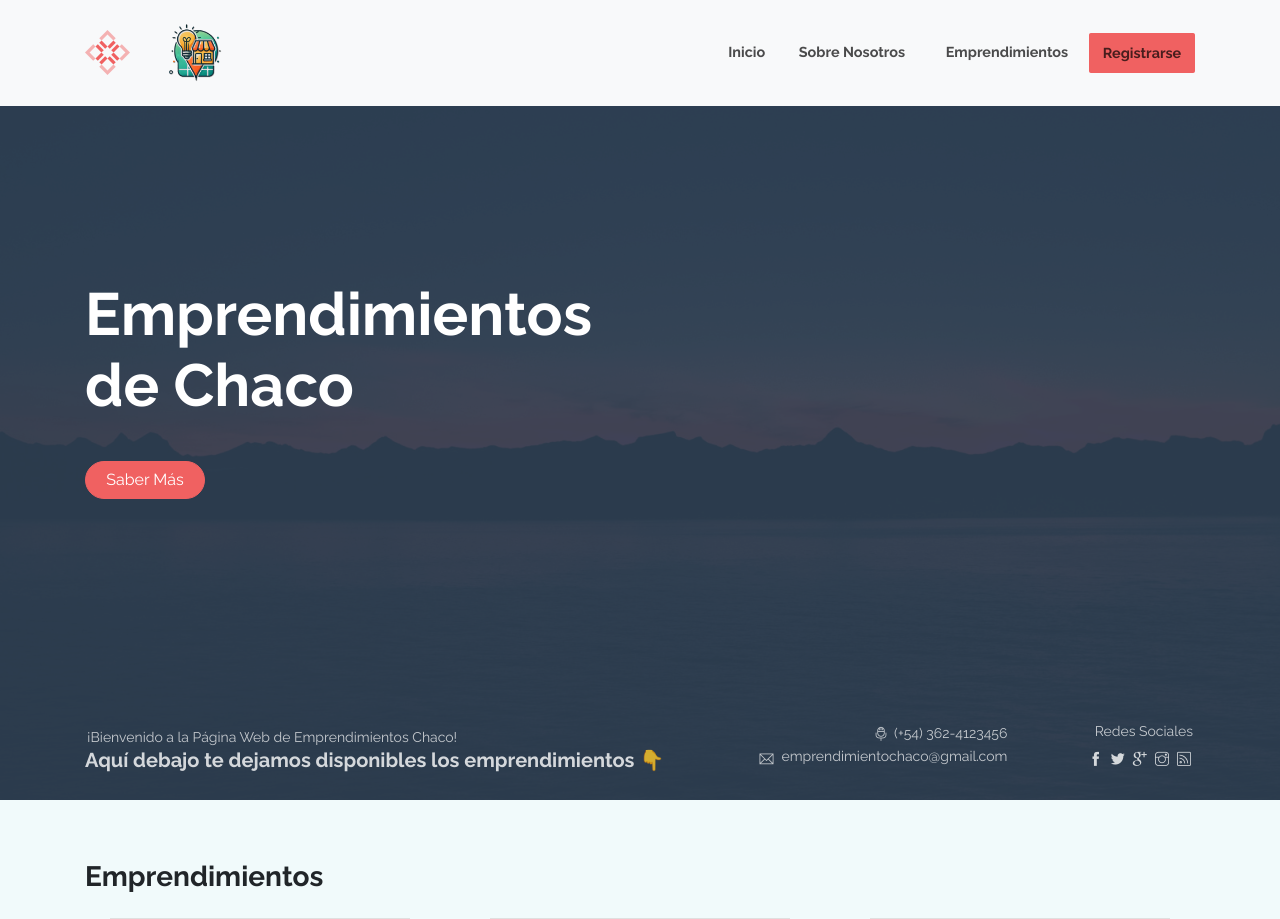
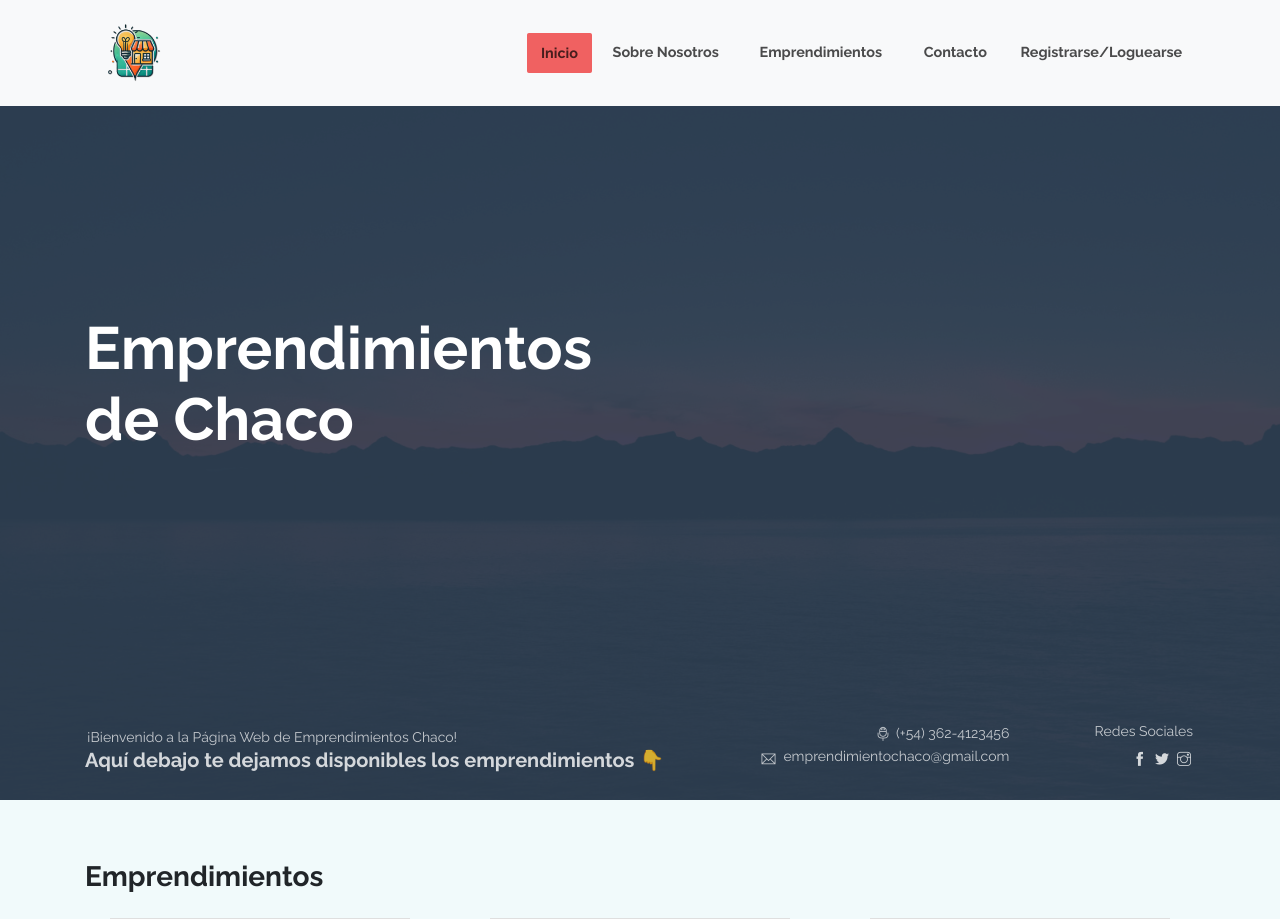
Before and after one commit to LucasDRavarotto/Emprender, a Django app: page / in a window 1280 px wide. Shown: the top 919 px of the page. Run offline with Django 5.2, Linux system fonts and the light colour scheme; data comes from the database, SQL or seed files in the repository; both versions use the stored data as it was after the commit; some libraries are stand-ins or nearby versions.

Commit message:
Rediseño 1.3

```diff
--- a/templates/main.html
+++ b/templates/main.html
@@ -23,10 +23,6 @@
 
     <nav id="scrollspy" class="navbar navbar-light bg-light navbar-expand-lg fixed-top" data-spy="affix" data-offset-top="20">
         <div class="container">
-            <a class="navbar-brand" href="#"><img src="assets/imgs/brand.svg" alt="" class="brand-img"></a>
-            <button class="navbar-toggler" type="button" data-toggle="collapse" data-target="#navbarSupportedContent" aria-controls="navbarSupportedContent" aria-expanded="false" aria-label="Toggle navigation">
-                <span class="navbar-toggler-icon"></span>
-            </button>
 
             <div class="container-fluid">
                 <a class="navbar-brand" href="/">
@@ -37,7 +33,7 @@
             <div class="collapse navbar-collapse" id="navbarSupportedContent">
                 <ul class="navbar-nav ml-auto">
                     <li class="nav-item mx-1">
-                        <a class="nav-link" href="#home">Inicio</a>
+                        <a class="nav-link btn btn-primary" href="#home">Inicio</a>
                     </li>
                     <li class="nav-item mx-1">
                         <a class="nav-link" style="width: 135px;" href="#about">Sobre Nosotros</a>
@@ -45,13 +41,17 @@
                     <li class="nav-item mx-2">
                         <a class="nav-link" href="#expertises">Emprendimientos</a>
                     </li>
+                    <li class="nav-item mx-2">
+                        <a class="nav-link" href="#contacto">Contacto</a> <!-- Aquí se agrega el enlace a la sección de contacto -->
+                    </li>
                     <li class="nav-item">
-                        <a class="nav-link btn btn-primary" href="#register">Registrarse</a>
+                        <a class="nav-link" href="#register">Registrarse/Loguearse</a>
                     </li>
                 </ul>
             </div>
         </div>
     </nav>
+
 
     <header id="home" class="header">
         <div class="overlay"></div>
@@ -62,7 +62,6 @@
                     <div class="carousel-item active">
                         <div class="carousel-caption d-none d-md-block">
                             <h1 class="carousel-title">Emprendimientos <br>de Chaco</h1>
-                            <button class="btn btn-primary btn-rounded">Saber Más</button>
                         </div>
                     </div>
                     <div class="carousel-item">
@@ -103,9 +102,7 @@
                         <div class="social-links">
                             <a href="javascript:void(0)" class="link pr-1"><i class="ti-facebook"></i></a>
                             <a href="javascript:void(0)" class="link pr-1"><i class="ti-twitter-alt"></i></a>
-                            <a href="javascript:void(0)" class="link pr-1"><i class="ti-google"></i></a>
                             <a href="javascript:void(0)" class="link pr-1"><i class="ti-instagram"></i></a>
-                            <a href="javascript:void(0)" class="link pr-1"><i class="ti-rss"></i></a>
                         </div>
                     </div>
                 </div>
@@ -137,14 +134,13 @@
     </section>
 
 
-    <section class="section" id="about">
+    <section class="section" id="about" style="padding-top: 200px;">
         <div class="container">
             <div class="row align-items-center mr-auto">
                 <div class="col-md-4">
                     <h5 class="xs-font mb-0">#Grupo 4</h5>
                     <h3 class="section-title">Sobre Nosotros</h3>
                     <p>Somos el Grupo 4 - Comision 2 del Informatorio y este es nuestro Proyecto de Emprendimientos de Chaco!</p>
-                    <a href="javascript:void(0)">Leer más...</a>
                 </div>
                 <div class="col-sm-6 col-md-4 ml-auto">
                     <div class="usuario1 d-flex align-items-center">
@@ -190,7 +186,7 @@
         </div>
     </section>
 
-    <section id="contact" class="section pb-0">
+    <section id="contacto" class="section pb-0">
         <div class="container">
             <h6 class="xs-font mb-0">Contactá con nuestro equipo</h6>
             <h3 class="section-title mb-5">Completá acá</h3>
@@ -236,16 +232,13 @@
 
 
 
+
     <footer class="footer text-center">
         <div class="container">
             <p>&copy; Copyright © 2024 EmprenderChaco. Todos los derechos reservados.</p>
             <div class="social-links">
                 <a href="javascript:void(0)" class="link pr-1"><i class="ti-facebook"></i></a>
-                <a href="javascript:void(0)" class="link pr-1"><i class="ti-twitter-alt"></i></a>
-                <a href="javascript:void(0)" class="link pr-1"><i class="ti-google"></i></a>
-                <a href="javascript:void(0)" class="link pr-1"><i class="ti-pinterest-alt"></i></a>
                 <a href="javascript:void(0)" class="link pr-1"><i class="ti-instagram"></i></a>
-                <a href="javascript:void(0)" class="link pr-1"><i class="ti-rss"></i></a>
             </div>
         </div>
     </footer>
```
Also changed, not shown: db.sqlite3, static/images/Gemini_Generated_Image_rvsy6irvsy6irvsy.jpg (added), static/images/Gemini_Generated_Image_ukmvykukmvykukmv.jpg (added), static/images/dulcnea.png (added), static/images/dulcnea_UpBNRtM.png (added), static/images/eve.png (added), static/images/fdd.png (added), static/images/fdd1.png (added), static/images/fdd1_U5Yy7tf.png (added), static/images/fdd_wrSO7b3.png (added), static/images/muebles.jpg (added), static/images/nina.png (added), static/images/static/images/detalle_pics/eve.png (added), static/images/static/images/detalle_pics/fdd.png (added), 4 more files. Lines whose indentation alone changed are shown as unchanged.
